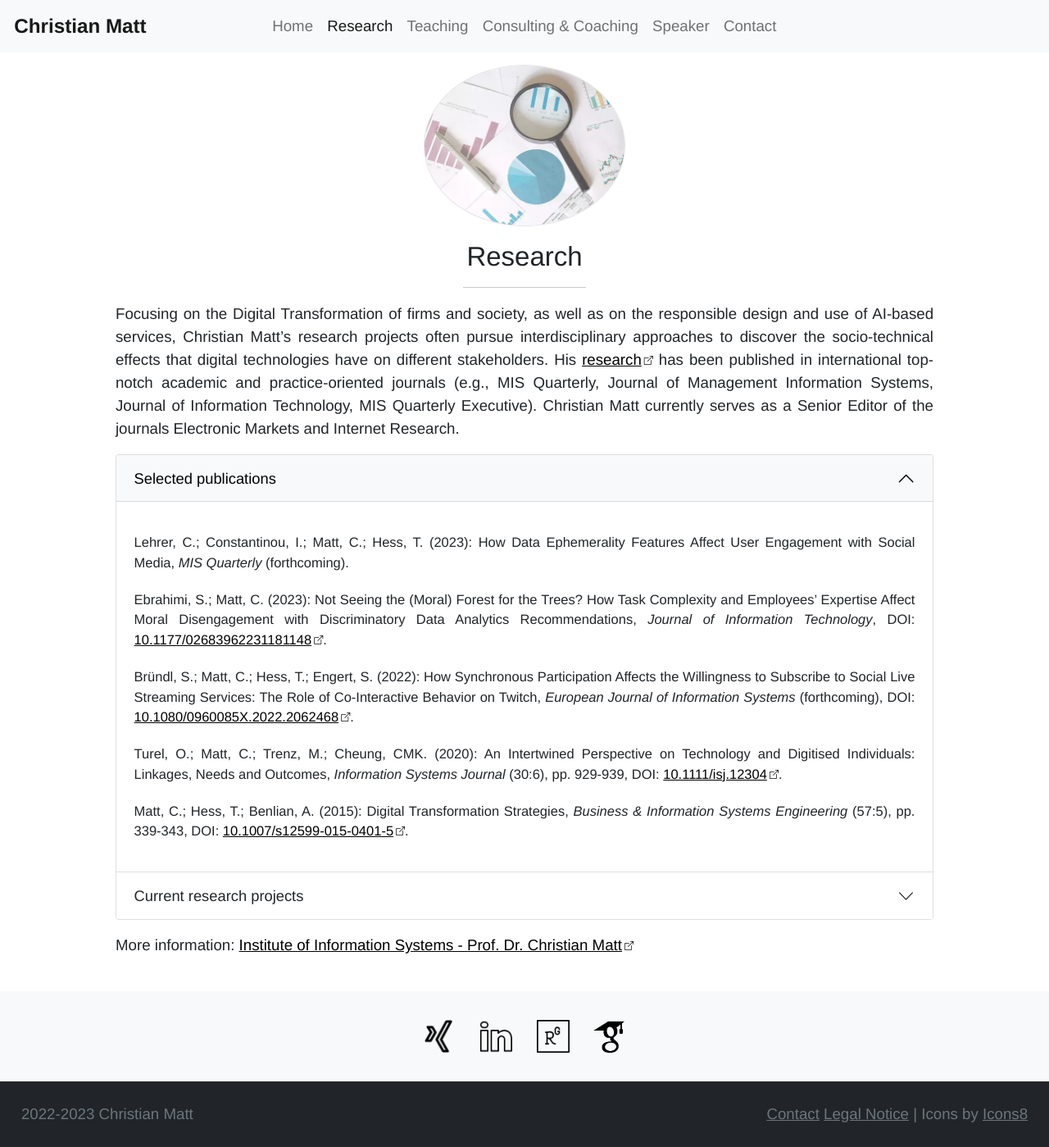
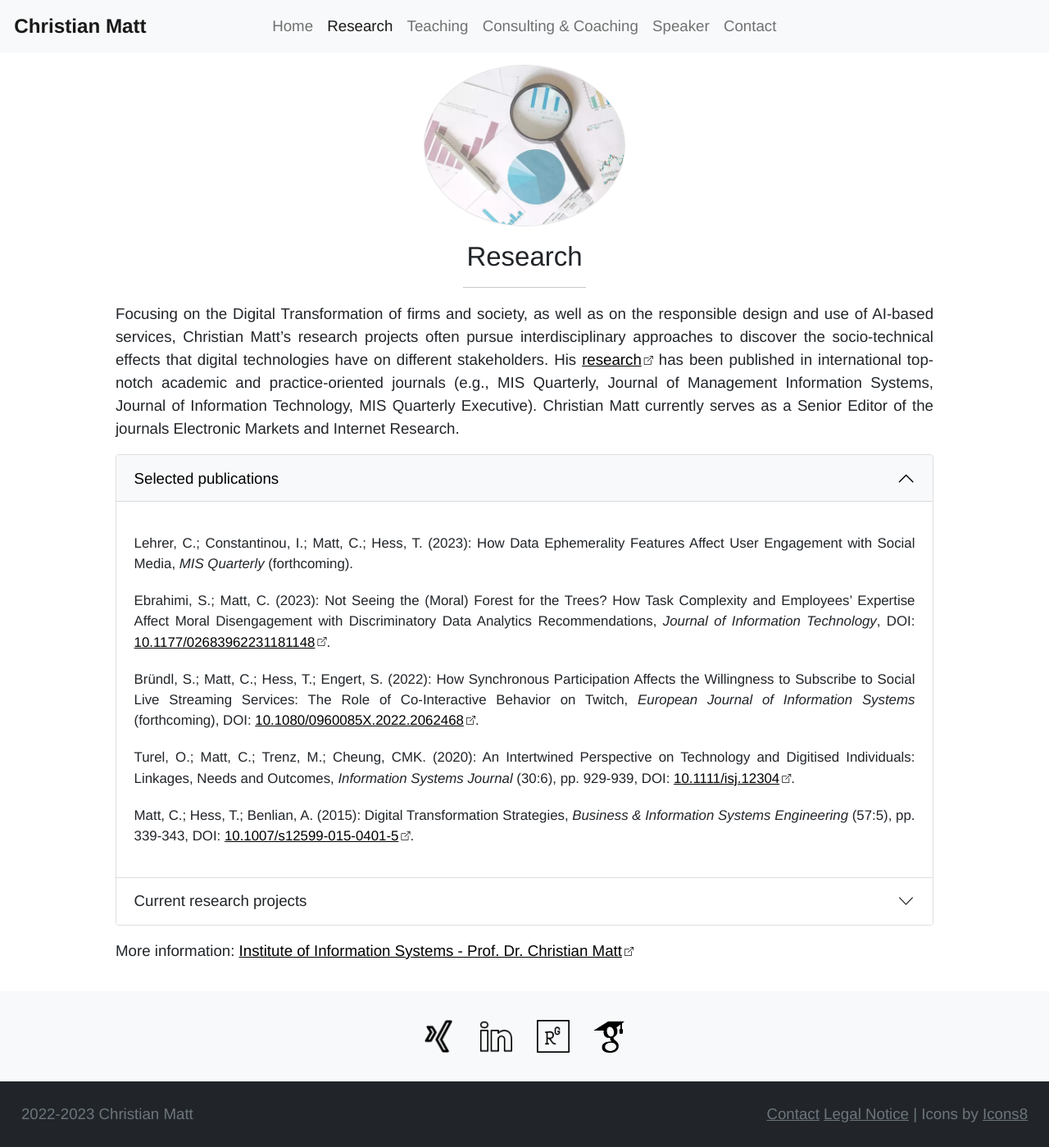
Before and after one commit to christian-matt/christian-matt.github.io, a Jekyll site: the page built from research.html, in a window 1280 px wide and 1399 px high. Shown: the whole window at 82% size. Built offline with Jekyll 4.4.1, drawn with Linux system fonts in a browser that asks for light colours.

Commit message:
Scale font sizes on different screen sizes.

```diff
--- a/_includes/links/doi.html
+++ b/_includes/links/doi.html
@@ -1 +1 @@
-, DOI: <a class="publication-item" target="_blank" href="https://doi.org/{{ include.doi }}">{{ include.name }}<i class="bi bi-box-arrow-up-right icon-link"></i></a>
+, DOI: <a class="accordion-list-item" target="_blank" href="https://doi.org/{{ include.doi }}">{{ include.name }}<i class="bi bi-box-arrow-up-right icon-link"></i></a>
--- a/_sass/theme.scss
+++ b/_sass/theme.scss
@@ -1,7 +1,11 @@
 $font-size: 1.06rem;
-$font-size-publications: $font-size * 0.9;
+$font-size-accordion-item: $font-size * 0.9;
 $font-size-link-icon: $font-size * 0.6;
 $h1-font-size: $font-size * 1.8;
+
+$font-size-multiplicative-small: 1.02;
+$font-size-multiplicative-medium: 1.04;
+$font-size-multiplicative-large: 1.06;
 
 $screen-width-xtra-small: 580px;
 $screen-width-small: 991px;
@@ -42,6 +46,8 @@
 
 $accordion-button-focus-border-color:  rgb(79, 79, 79);
 $accordion-button-focus-box-shadow: rgb(79, 79, 79);
+
+$map-height: 370px;
 
 
 * {
@@ -139,18 +145,18 @@
   font-size: $font-size !important;
 }
 
-.publication-item {
-  font-size: $font-size-publications;
+.accordion-list-item {
+  font-size: $font-size-accordion-item;
   margin-top: 20px;
   margin-bottom: 20px;
 }
 
-a.publication-item {
-  font-size: $font-size-publications;
+a.accordion-list-item {
+  font-size: $font-size-accordion-item;
   color: black;
 }
 
-a.publication-item:hover {
+a.accordion-list-item:hover {
   color: $link-hover-color;
 }
 
@@ -171,7 +177,7 @@
 }
 
 #map {
-  height: 350px !important;
+  height: $map-height !important;
   width: 100%;
   margin-top: 20px;
   border-top: $border-custom;
@@ -182,7 +188,7 @@
   border: $border-custom;
   display: flex;
   align-items: center;
-  height: 350px !important;
+  height: $map-height !important;
 }
 
 .consent-form {
@@ -242,7 +248,19 @@
 
 @media screen and (min-width: $screen-width-small+1) {
   * {
-    font-size: $font-size * 1.02;
+    font-size: $font-size * $font-size-multiplicative-small;
+  }
+
+  .accordion-button {
+    font-size: $font-size * $font-size-multiplicative-small !important;
+  }
+
+  .accordion-list-item {
+    font-size: $font-size-accordion-item * $font-size-multiplicative-small !important;
+  }
+
+  a.accordion-list-item {
+    font-size: $font-size-accordion-item * $font-size-multiplicative-small !important;
   }
 
   .navbar-nav {
@@ -262,13 +280,28 @@
 
 @media screen and (min-width: $screen-width-medium) {
   * {
-    font-size: $font-size * 1.04;
+    font-size: $font-size * $font-size-multiplicative-medium;
+  }
+
+  .accordion-button {
+    font-size: $font-size * $font-size-multiplicative-medium !important;
+  }
+
+  .accordion-list-item {
+    font-size: $font-size-accordion-item * $font-size-multiplicative-medium !important;
+  }
+
+  a.accordion-list-item {
+    font-size: $font-size-accordion-item * $font-size-multiplicative-medium !important;
   }
 
   .page-content {
     width: $content-width-large-screen !important;
   }
 
+  .page-content {
+    width: $content-width-large-screen !important;
+  }
   .rounded-circle {
     margin-top: $margin-header-image + $margin-header-image-large-screen;
     margin-bottom: $margin-header-image-large-screen;
@@ -289,11 +322,23 @@
 
 @media screen and (min-width: $screen-width-large) {
   * {
-    font-size: $font-size * 1.06;
+    font-size: $font-size * $font-size-multiplicative-large;
+  }
+
+  .accordion-button {
+    font-size: $font-size * $font-size-multiplicative-large !important;
+  }
+
+  .accordion-list-item {
+    font-size: $font-size-accordion-item * $font-size-multiplicative-large !important;
+  }
+
+  a.accordion-list-item {
+    font-size: $font-size-accordion-item * $font-size-multiplicative-large !important;
   }
 
   #map {
-    height: 400px;
+    height: $map-height * 1.4 !important;
   }
 }
 
--- a/research.html
+++ b/research.html
@@ -24,14 +24,14 @@
         <div id="collapseOne" class="accordion-collapse collapse show" data-bs-parent="#accordionResearch">
             <div class="accordion-body">
                 <ul class="list-unstyled ">
-                    <li class="publication-item">Lehrer, C.; Constantinou, I.; Matt, C.; Hess, T. (2023): How Data Ephemerality Features Affect User Engagement with Social Media, <i class="publication-item">MIS Quarterly</i> (forthcoming).</li>
-                    <li class="publication-item">Ebrahimi, S.; Matt, C. (2023): Not Seeing the (Moral) Forest for the Trees? How Task Complexity and Employees’ Expertise Affect Moral Disengagement with Discriminatory Data Analytics Recommendations, <i class="publication-item">Journal of Information Technology</i>{% include links/doi.html doi="10.1177/02683962231181148" name="10.1177/02683962231181148"%}.</li>
-                    <li class="publication-item">Bründl, S.; Matt, C.; Hess, T.; Engert, S. (2022): How Synchronous Participation Affects the Willingness to Subscribe to Social Live Streaming Services: The Role of Co-Interactive Behavior on Twitch, <i class="publication-item">European Journal of Information Systems</i> (forthcoming){% include links/doi.html doi="10.1080/0960085X.2022.2062468" name="10.1080/0960085X.2022.&shy;2062468"%}.</li>
-                    <li class="publication-item">
+                    <li class="accordion-list-item">Lehrer, C.; Constantinou, I.; Matt, C.; Hess, T. (2023): How Data Ephemerality Features Affect User Engagement with Social Media, <i class="accordion-list-item">MIS Quarterly</i> (forthcoming).</li>
+                    <li class="accordion-list-item">Ebrahimi, S.; Matt, C. (2023): Not Seeing the (Moral) Forest for the Trees? How Task Complexity and Employees’ Expertise Affect Moral Disengagement with Discriminatory Data Analytics Recommendations, <i class="accordion-list-item">Journal of Information Technology</i>{% include links/doi.html doi="10.1177/02683962231181148" name="10.1177/02683962231181148"%}.</li>
+                    <li class="accordion-list-item">Bründl, S.; Matt, C.; Hess, T.; Engert, S. (2022): How Synchronous Participation Affects the Willingness to Subscribe to Social Live Streaming Services: The Role of Co-Interactive Behavior on Twitch, <i class="accordion-list-item">European Journal of Information Systems</i> (forthcoming){% include links/doi.html doi="10.1080/0960085X.2022.2062468" name="10.1080/0960085X.2022.&shy;2062468"%}.</li>
+                    <li class="accordion-list-item">
                         Turel, O.; Matt, C.; Trenz, M.; Cheung, CMK. (2020): An Intertwined Perspective on Technology and Digitised Individuals:
-                        Linkages, Needs and Outcomes, <i class="publication-item">Information Systems Journal</i> (30:6), pp. 929-939{% include links/doi.html doi="10.1111/isj.12304" name="10.1111/isj.12304"%}.
+                        Linkages, Needs and Outcomes, <i class="accordion-list-item">Information Systems Journal</i> (30:6), pp. 929-939{% include links/doi.html doi="10.1111/isj.12304" name="10.1111/isj.12304"%}.
                     </li>
-                    <li class="publication-item">Matt, C.; Hess, T.; Benlian, A. (2015): Digital Transformation Strategies,<i class="publication-item"> Business & Information Systems Engineering</i> (57:5), pp. 339-343{% include links/doi.html doi="10.1007/s12599-015-0401-5" name="10.1007/s12599-015-&shy;0401-5"%}.</li>
+                    <li class="accordion-list-item">Matt, C.; Hess, T.; Benlian, A. (2015): Digital Transformation Strategies,<i class="accordion-list-item"> Business & Information Systems Engineering</i> (57:5), pp. 339-343{% include links/doi.html doi="10.1007/s12599-015-0401-5" name="10.1007/s12599-015-&shy;0401-5"%}.</li>
                 </ul>
             </div>
         </div>
@@ -45,9 +45,9 @@
         <div id="collapseTwo" class="accordion-collapse collapse" data-bs-parent="#accordionResearch">
             <div class="accordion-body">
                 <ul class="list-unstyled">
-                    <li class="publication-item">A Multi-perspective Assessment of Channel-related Unfairness in Voice Assistants, SNSF Project Funding, 2023-2027</li>
-                    <li class="publication-item">Algorithmic Management – Establishing Fair and Participative Shift Planning in Healthcare (together with Prof. Dr. Philipp Baumann), Digitalization Initiative "Mensch in der digitalen Transformation" of the University of Bern, 2023-2027</li>
-                    <li class="publication-item">Digital Support for Legal Users in Specialized Application Domains - Legal and Application Requirements (together with Prof. Dr. Florian Eichel), SNSF Project Funding, 2022-2025 ({% include links/external.html url="https://www.itandlaw.unibe.ch/" name="itandlaw.unibe.ch" class="publication-item"%})</li>
+                    <li class="accordion-list-item">A Multi-perspective Assessment of Channel-related Unfairness in Voice Assistants, SNSF Project Funding, 2023-2027</li>
+                    <li class="accordion-list-item">Algorithmic Management – Establishing Fair and Participative Shift Planning in Healthcare (together with Prof. Dr. Philipp Baumann), Digitalization Initiative "Mensch in der digitalen Transformation" of the University of Bern, 2023-2027</li>
+                    <li class="accordion-list-item">Digital Support for Legal Users in Specialized Application Domains - Legal and Application Requirements (together with Prof. Dr. Florian Eichel), SNSF Project Funding, 2022-2025 ({% include links/external.html url="https://www.itandlaw.unibe.ch/" name="itandlaw.unibe.ch" class="publication-item"%})</li>
                 </ul>
             </div>
         </div>
```
Also changed, not shown: index.html (+12 -12 lines), speaker.md (+3 -3 lines).
